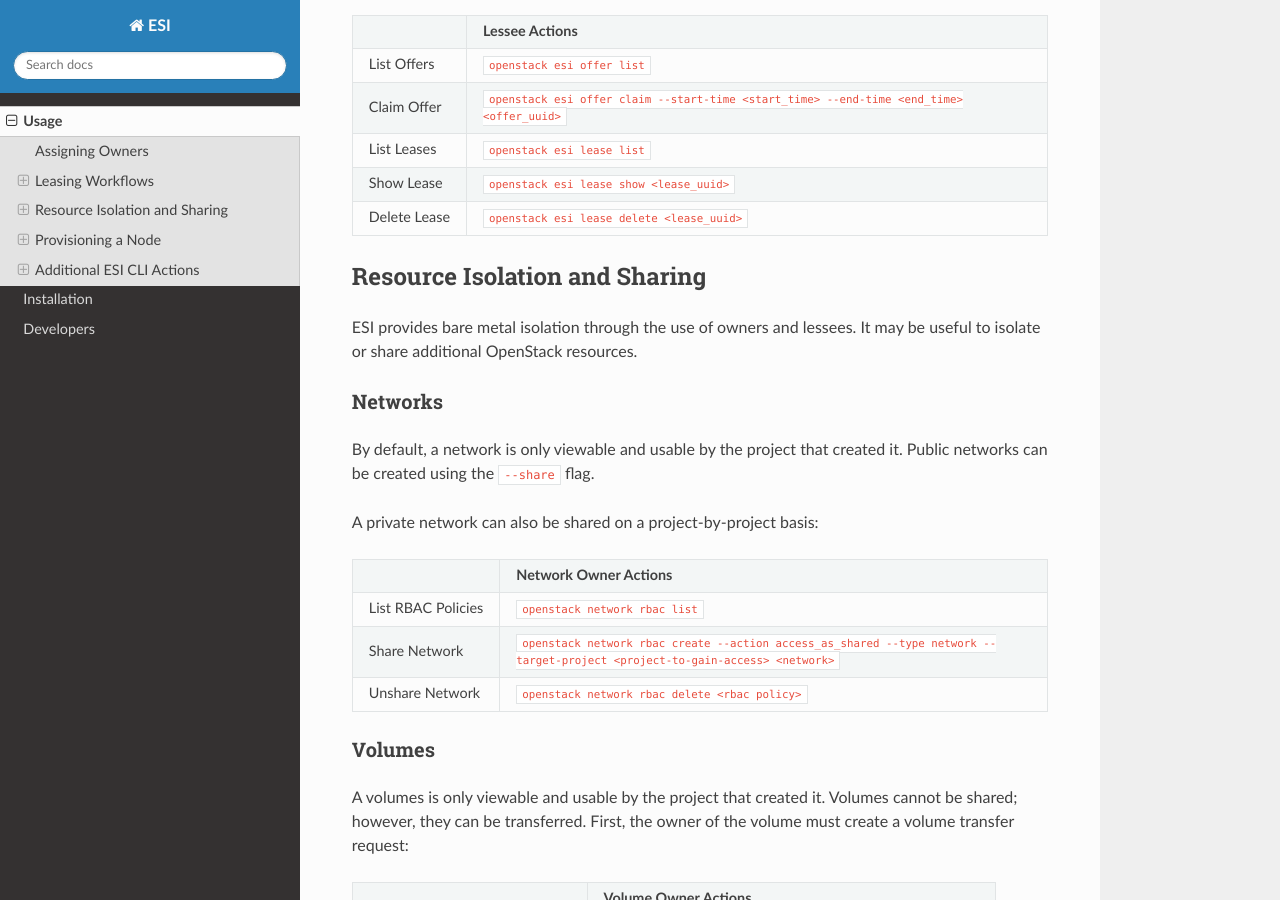
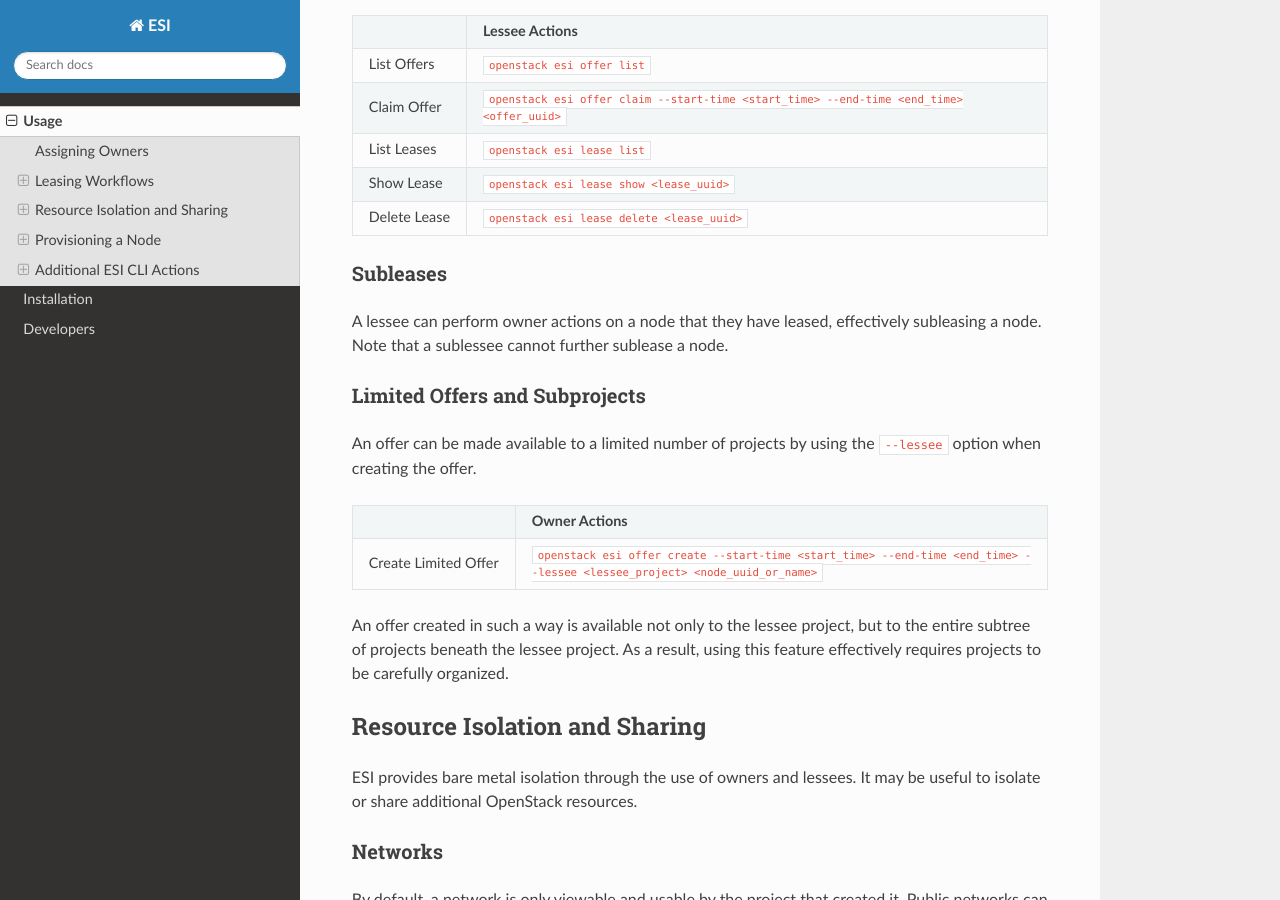
Before and after one commit to CCI-MOC/esi, a Sphinx documentation site: the page built from docs/source/usage/index.rst, in a window 1280 px wide and 900 px high, scrolled down 1877 px. Built offline with Sphinx 7.4.7 and the Read the Docs theme 2.0.0, drawn with Linux system fonts in a browser that asks for light colours; some of the changed text lies outside the part shown.

Commit message:
Phase 1 documentation updates
Adds information about subleases, limited offers, and the
"openstack esi node list" command.

```diff
--- a/docs/source/usage/index.rst
+++ b/docs/source/usage/index.rst
@@ -15,7 +15,7 @@
 * **Lessee**
    * Can only view nodes that they have leased.
    * Has temporary use of their nodes for the duration of the lease.
-   * Leases out a node from an available offer.
+   * Obtains a lease on a node by claiming an available offer.
 
 Once a node is assigned to an owner or lessee, they can use existing OpenStack CLI commands to work with that node (as limited by Ironic policy); see the `Ironic CLI reference`_ for more information.
 
@@ -93,6 +93,24 @@
 +--------------+--------------------------------------------------------------------------------------------+
 | Delete Lease | ``openstack esi lease delete <lease_uuid>``                                                |
 +--------------+--------------------------------------------------------------------------------------------+
+
+Subleases
+~~~~~~~~~
+
+A lessee can perform owner actions on a node that they have leased, effectively subleasing a node. Note that a sublessee cannot further sublease a node.
+
+Limited Offers and Subprojects
+~~~~~~~~~~~~~~~~~~~~~~~~~~~~~~
+
+An offer can be made available to a limited number of projects by using the ``--lessee`` option when creating the offer.
+
++----------------------+------------------------------------------------------------------------------------------------------------------------------+
+|                      | **Owner Actions**                                                                                                            |
++----------------------+------------------------------------------------------------------------------------------------------------------------------+
+| Create Limited Offer | ``openstack esi offer create --start-time <start_time> --end-time <end_time> --lessee <lessee_project> <node_uuid_or_name>`` |
++----------------------+------------------------------------------------------------------------------------------------------------------------------+
+
+An offer created in such a way is available not only to the lessee project, but to the entire subtree of projects beneath the lessee project. As a result, using this feature effectively requires projects to be carefully organized.
 
 Resource Isolation and Sharing
 ------------------------------
@@ -202,7 +220,16 @@
 Additional ESI CLI Actions
 --------------------------
 
-`python-esiclient`_ provides additional commands that combine multiple OpenStack CLI functions into a single action.
+`python-esiclient`_ and `python-esileapclient`_ provide additional commands that combine multiple OpenStack CLI functions into a single action.
+
+Node/Lease Information
+~~~~~~~~~~~~~~~~~~~~~~
+
++------------------------------+-----------------------------+
+|                              | **Actions**                 |
++------------------------------+-----------------------------+
+| List Nodes with Lease Status | ``openstack esi node list`` |
++------------------------------+-----------------------------+
 
 Node/Network Management
 ~~~~~~~~~~~~~~~~~~~~~~~
```
Also changed, not shown: other parts of docs/source/usage/index.rst (+1 -0 lines).
